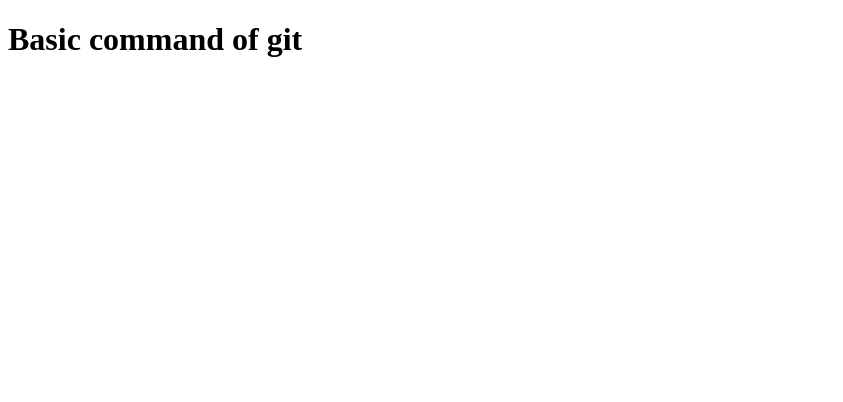
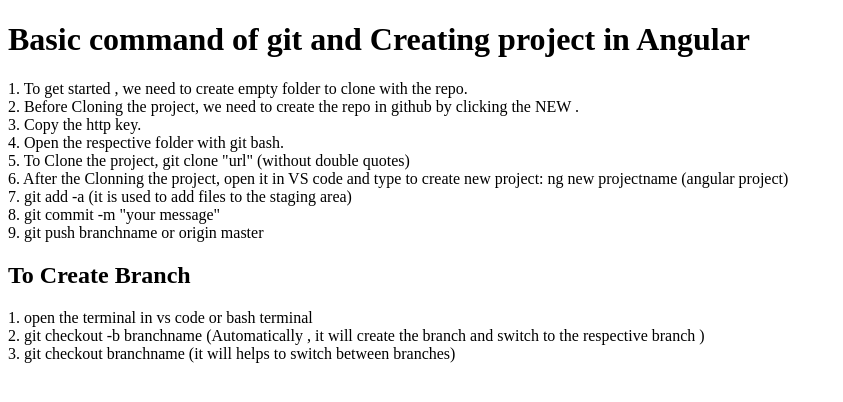
Before and after one commit to Irshmincer/study_git, an Angular app: page / in a window 1280 px wide. Shown: the top 402 px of the page, without its empty margins (0-843 px from the left). Built offline with nearby package versions, Linux system fonts and the light colour scheme.

Commit message:
added some commands

```diff
--- a/src/app/app.component.html
+++ b/src/app/app.component.html
@@ -1 +1,21 @@
-<h1>Basic command of git </h1>
+<h1>Basic command of git and Creating project in Angular </h1>
+<p>
+  1. To get started , we need to create empty folder to clone with the repo.<br />
+  2. Before Cloning the project, we need to create the repo in github by
+  clicking the NEW .<br />
+  3. Copy the http key. <br />
+  4. Open the respective folder with git bash. <br />
+  5. To Clone the project, git clone "url" (without double quotes)<br />
+  6. After the Clonning the project, open it in VS code and type to create new
+  project: ng new projectname (angular project)<br />
+  7. git add -a (it is used to add files to the staging area)<br />
+  8. git commit -m "your message"<br />
+  9. git push branchname or origin master<br />
+</p>
+
+<h2>To Create Branch</h2>
+<p>
+  1. open the terminal in vs code or bash terminal <br>
+  2. git checkout -b branchname (Automatically , it will create the branch and switch to the respective branch ) <br>
+  3. git checkout branchname (it will helps to switch between branches)<br>
+</p>
```
